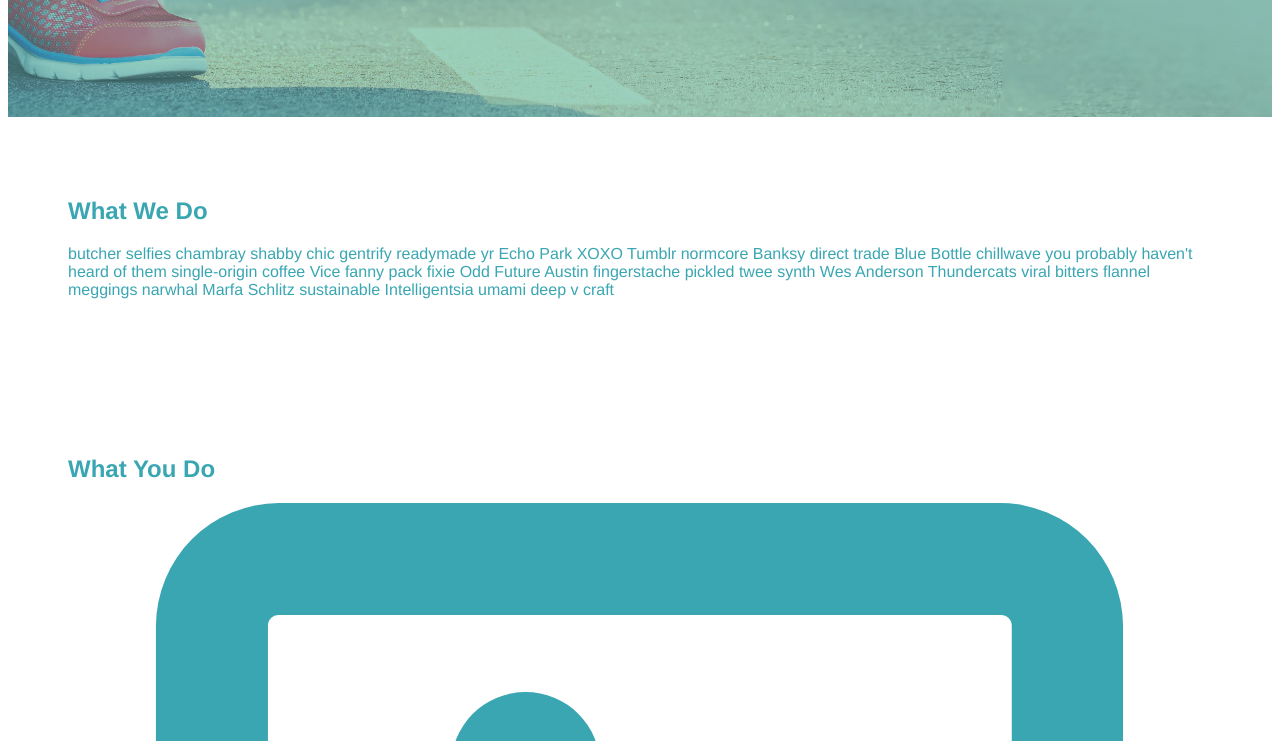
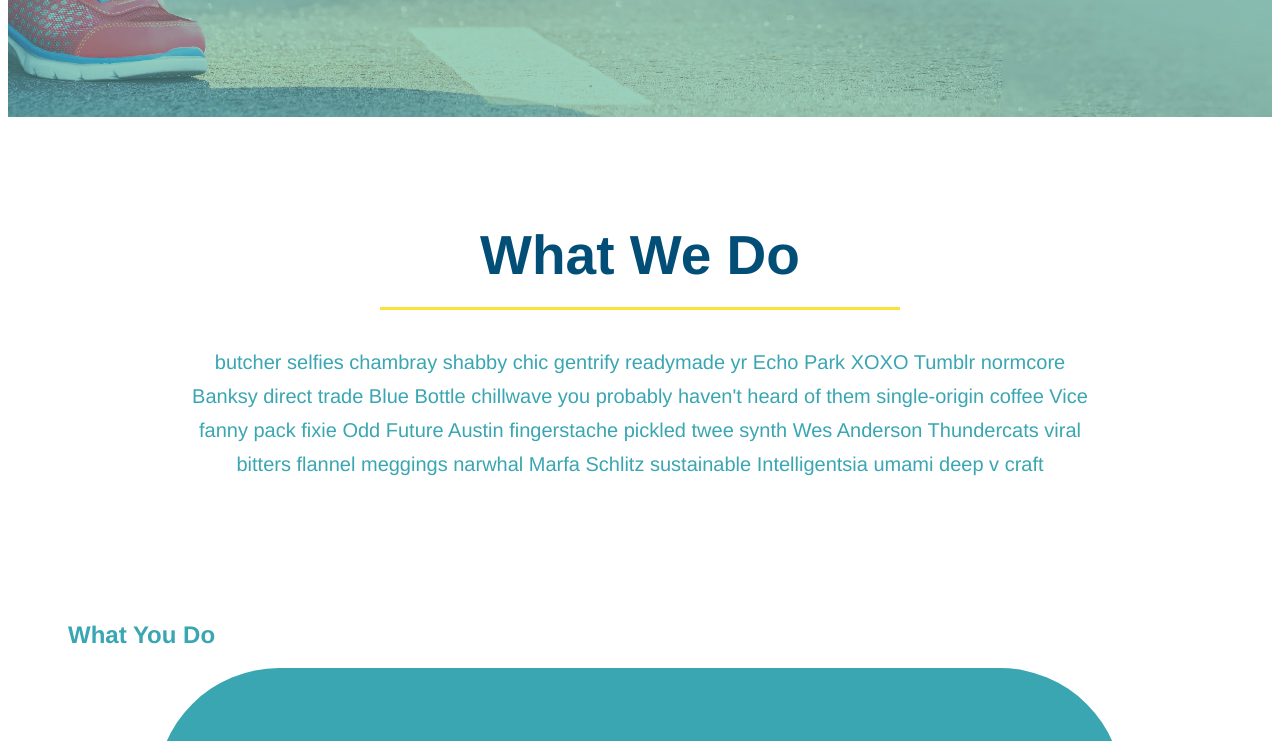
Before and after one commit to frankp27/run-buddy, a plain HTML site: page index.html in a window 1280 px wide. Shown: the part 693-1434 px from the top of the page. Drawn offline with Linux system fonts and the light colour scheme.

Commit message:
style what we do section

```diff
--- a/assets/css/style.css
+++ b/assets/css/style.css
@@ -121,3 +121,25 @@
   font-size: 16px;
 }
 /* HERO STYLES END */
+.intro {
+  text-align: center;
+}
+.intro h2 {
+  font-size: 55px;
+  color: #024e76;
+  margin-bottom: 35px;
+  padding: 0 100px 20px 100px;
+  border-bottom: 3px solid;
+  border-color: #fce138;
+  /* add this alongside your other declarations */
+  display: inline-block;
+
+}
+.intro p {
+  line-height: 1.7;
+  color: #39a6b2;
+  width: 80%;
+  font-size: 20px;
+  /* add this alongside your other declarations */
+  margin: 0 auto;
+}
--- a/index.html
+++ b/index.html
@@ -65,7 +65,7 @@
   </section>
 
   <!-- "what we do" section -->
-  <section id="what-we-do">
+  <section id="what-we-do" class="intro">
     <h2>What We Do</h2>
     <p>
       butcher selfies chambray shabby chic gentrify readymade yr Echo Park XOXO Tumblr normcore Banksy direct trade Blue Bottle chillwave you probably haven't heard of them single-origin coffee Vice fanny pack fixie Odd Future Austin fingerstache pickled twee synth Wes Anderson Thundercats viral bitters flannel meggings narwhal Marfa Schlitz sustainable Intelligentsia umami deep v craft
```
